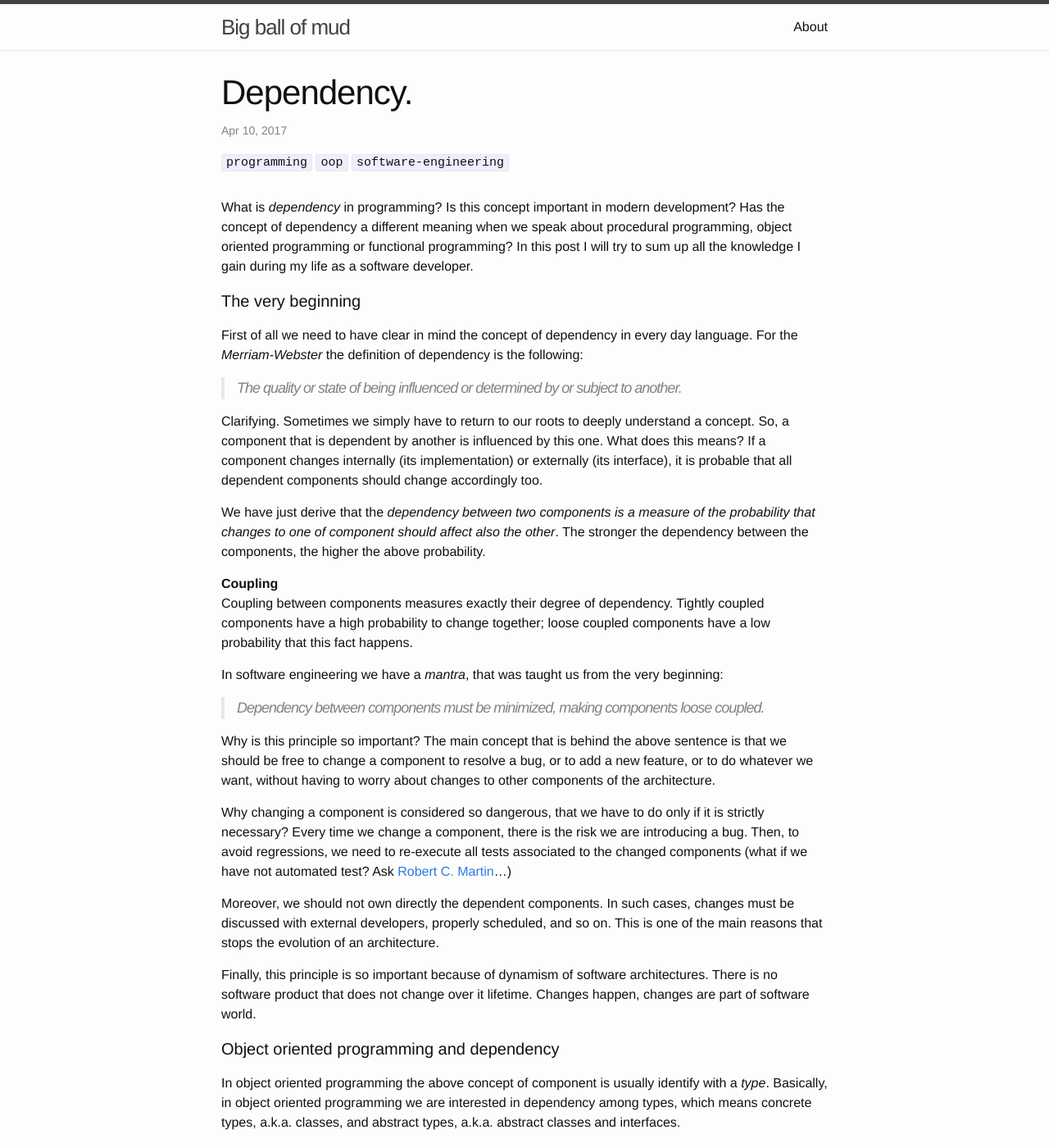
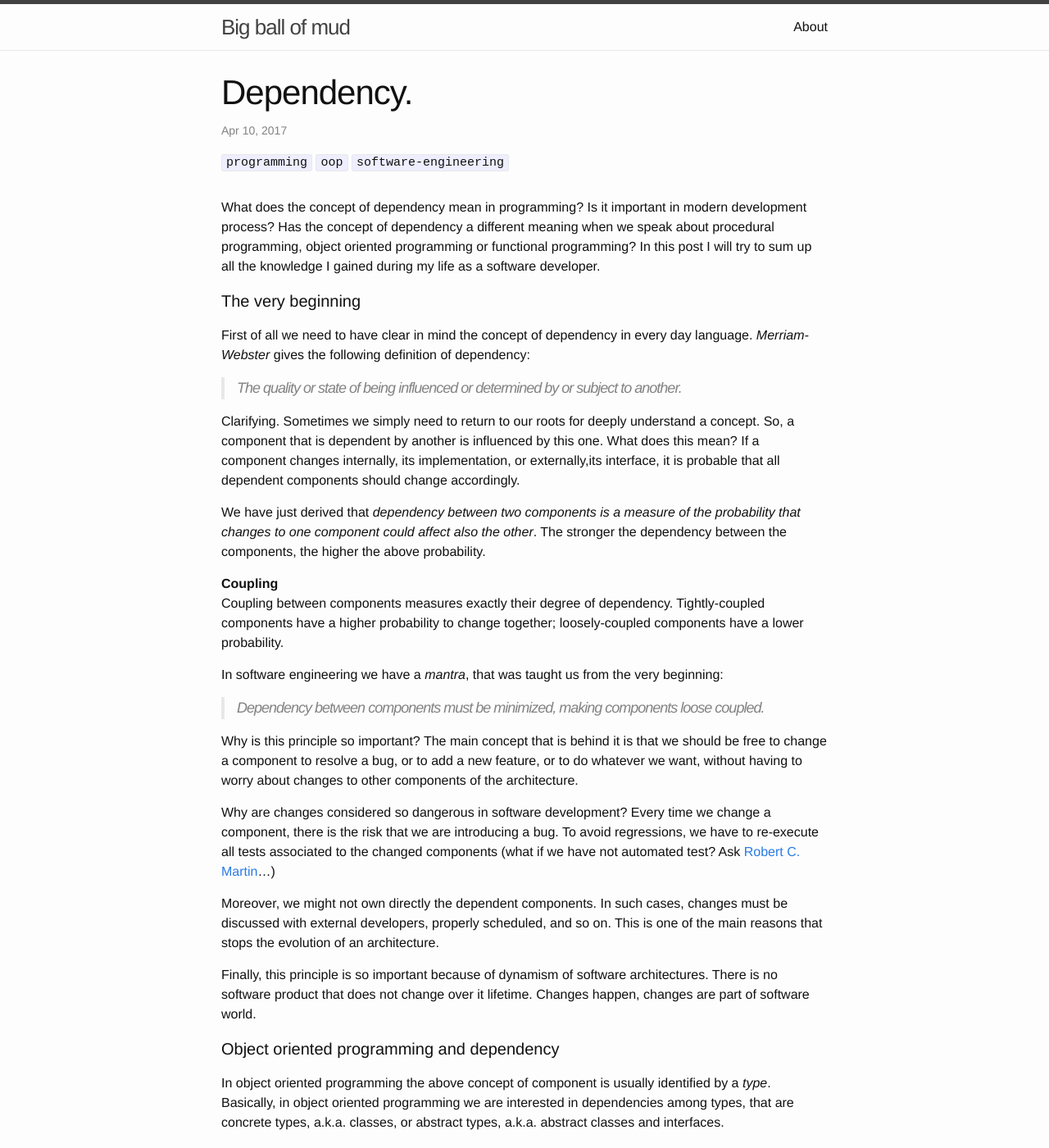
Before and after one commit to rcardin/rcardin.github.io, a Jekyll site: the page built from _posts/2017-04-10-dependency-dot.markdown, in a window 1280 px wide and 1400 px high. Shown: the whole window at 82% size. Built offline with Jekyll 4.4.1, drawn with Linux system fonts in a browser that asks for light colours; comment, search, counter and statistics services are not loaded; some of the changed text lies outside the part shown.

Commit message:
Syntax correction.

```diff
--- a/_posts/2017-04-10-dependency-dot.markdown
+++ b/_posts/2017-04-10-dependency-dot.markdown
@@ -8,54 +8,53 @@ tags:
     - programming
     - oop
     - software-engineering
-summary: "What is dependency in programming? Is this concept important in modern development?
-          Has the concept of dependency a different meaning when we speak about procedural programming,
-          object oriented programming or functional programming? In this post I will try to sum up
-          all the knowledge I gain during my life as a software developer."
+summary: "What does the concept of dependency mean in programming? Is it important in modern development process?
+          Has the concept of dependency a different meaning when we speak about procedural programming, object
+          oriented programming or functional programming? In this post I will try to sum up all the knowledge
+          I gained during my life as a software developer."
 social-share: true
 social-title: "Dependency."
 social-tags: "programming, oop, softwareengineering"
 ---
 
-What is _dependency_ in programming? Is this concept important in modern development?
-Has the concept of dependency a different meaning when we speak about procedural programming,
-object oriented programming or functional programming? In this post I will try to sum up
-all the knowledge I gain during my life as a software developer.
+What does the concept of dependency mean in programming? Is it important in modern development process?
+Has the concept of dependency a different meaning when we speak about procedural programming, object
+oriented programming or functional programming? In this post I will try to sum up all the knowledge
+I gained during my life as a software developer.
 
 #### The very beginning
-First of all we need to have clear in mind the concept of dependency in every day language. For the
-_Merriam-Webster_ the definition of dependency is the following:
+First of all we need to have clear in mind the concept of dependency in every day language. _Merriam-Webster_
+gives the following definition of dependency:
 
 > The quality or state of being influenced or determined by or subject to another.
 
-Clarifying. Sometimes we simply have to return to our roots to deeply understand a concept. So, a
-component that is dependent by another is influenced by this one. What does this means? If a component
-changes internally (its implementation) or externally (its interface), it is probable that all dependent
-components should change accordingly too.
+Clarifying. Sometimes we simply need to return to our roots for deeply understand a concept. So, a
+component that is dependent by another is influenced by this one. What does this mean? If a component
+changes internally, its implementation, or externally,its interface, it is probable that all dependent
+components should change accordingly.
 
-We have just derive that the _dependency between two components is a measure of the probability that
-changes to one of component should affect also the other_. The stronger the dependency between the
+We have just derived that _dependency between two components is a measure of the probability that
+changes to one component could affect also the other_. The stronger the dependency between the
 components, the higher the above probability.
 
 **Coupling**<br/>
-Coupling between components measures exactly their degree of dependency. Tightly coupled components have
-a high probability to change together; loose coupled components have a low probability that this fact
-happens.
+Coupling between components measures exactly their degree of dependency. Tightly-coupled components
+have a higher probability to change together; loosely-coupled components have a lower probability.
 
 In software engineering we have a *mantra*, that was taught us from the very beginning:
 
 > Dependency between components must be minimized, making components loose coupled.
 
-Why is this principle so important? The main concept that is behind the above sentence is that we should
+Why is this principle so important? The main concept that is behind it is that we should
 be free to change a component to resolve a bug, or to add a new feature, or to do whatever we want, without
 having to worry about changes to other components of the architecture.
 
-Why changing a component is considered so dangerous, that we have to do only if it is strictly necessary?
-Every time we change a component, there is the risk we are introducing a bug. Then, to avoid regressions, we
-need to re-execute all tests associated to the changed components (what if we have not automated test?
+Why are changes considered so dangerous in software development?
+Every time we change a component, there is the risk that we are introducing a bug. To avoid regressions, we
+have to re-execute all tests associated to the changed components (what if we have not automated test?
 Ask [Robert C. Martin](https://8thlight.com/blog/uncle-bob/2014/05/02/ProfessionalismAndTDD.html)...)
 
-Moreover, we should not own directly the dependent components. In such cases, changes must be discussed with
+Moreover, we might not own directly the dependent components. In such cases, changes must be discussed with
 external developers, properly scheduled, and so on. This is one of the main reasons that stops the evolution
 of an architecture.
 
@@ -63,15 +62,15 @@ Finally, this principle is so important because of dynamism of software architec
 product that does not change over it lifetime. Changes happen, changes are part of software world.
 
 #### Object oriented programming and dependency
-In object oriented programming the above concept of component is usually identify with a *type*. Basically,
-in object oriented programming we are interested in dependency among types, which means concrete types, a.k.a. classes,
-and abstract types, a.k.a. abstract classes and interfaces.
+In object oriented programming the above concept of component is usually identified by a *type*. Basically,
+in object oriented programming we are interested in dependencies among types, that are concrete types, a.k.a. classes,
+or abstract types, a.k.a. abstract classes and interfaces.
 
 The different kinds of dependency between types are well summarized in the following figure.
 
 ![Different kinds of dependency between types in Object Oriented Programming](http://rcardin.github.io/assets/2017-04-10/types_dependencies.png)
 
-The figure maps all types of possible dependencies into four kind of type of relation between types.
+The figure maps all possible types dependencies into four equivalence sets.
 The notation used is UML. Let's have a brief look at everyone.
 
 **Dependency**<br/>
@@ -92,9 +91,9 @@ class B {
 }
 {% endhighlight %}
 
-As you can see, the only part of `A` that `B` needs to know is the interface inferred by `A` methods. Then,
-if only if `A` changes its interface, which means the signature of method `methodA`, a change in `B` would
-be also required.
+As you can see, the only part of `A` that `B` needs to know is the interface inferred by `A` methods. So,
+if only if `A` changes its interface, i.e. the signature of method `methodA`, a change in `B` might
+be required.
 
 **Association**<br/>
 Increasing the level of dependency we find *association*.
@@ -113,11 +112,11 @@ class B(val a: A) {
 }
 {% endhighlight %}
 
-Differently from the previous relationship we analyzed, association means that a class in *made of* references to
+Differently from the previous, an association means that a class is *made of* references to
 other classes. Their behaviour start to be more coupled, because the relationship between the types is not
-temporary anymore, but it starts to be something permanent (all the lifetime of an object).
+temporary anymore, but it starts to be something permanent (i.e. all the lifetime of an object).
 
-In our example, uses of references to `A` inside `B` are allowed to be used in every method of the latter, widening
+In our example, references to `A` inside `B` are allowed in every method of the latter, widening
 the scope of possible dependencies from `A`.
 
 **Aggregation and Composition**<br/>
```
